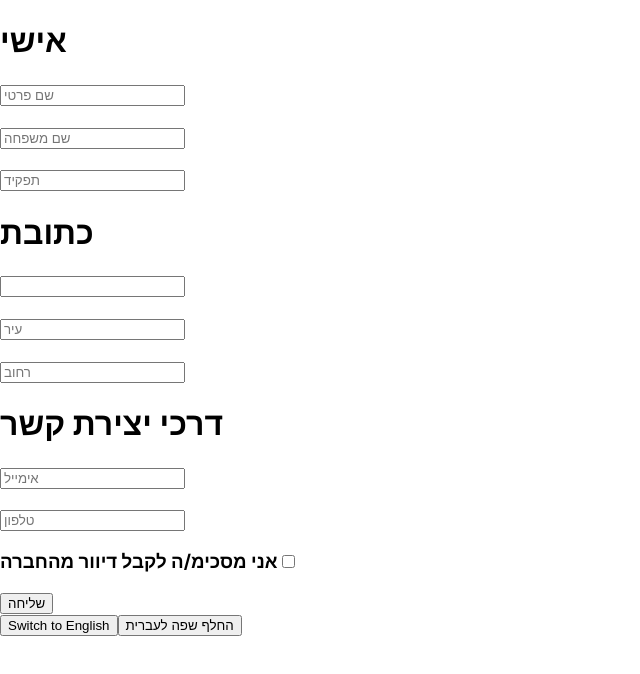
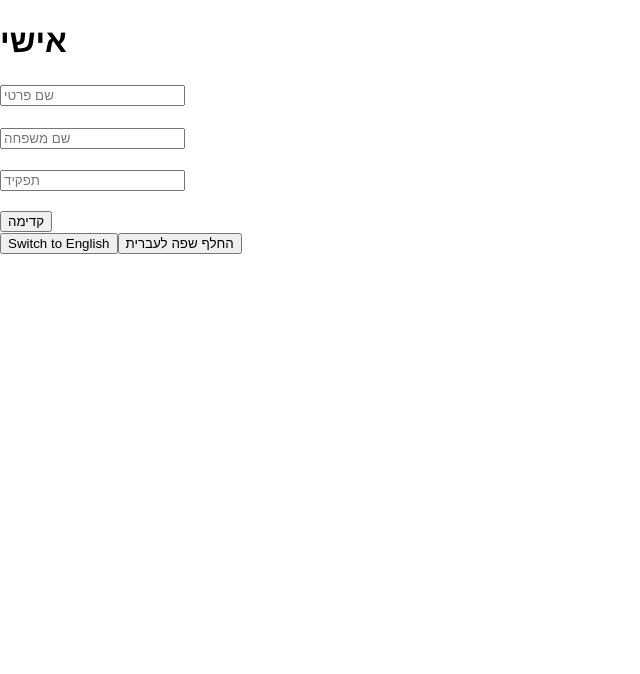
Before and after one commit to davidbu5/user-form-app, a React app: page / in a window 1280 px wide. Both pictures are taken after a click on the button "החלף שפה לעברית". Shown: the top 674 px of the page, without its empty margins (0-640 px from the left). Built offline with nearby package versions, Linux system fonts and the light colour scheme.

Commit message:
next, back

```diff
--- a/src/common/i18/en.ts
+++ b/src/common/i18/en.ts
@@ -19,5 +19,6 @@ export const EnglishStringsRepo: IStringsRepo = {
     back: "Back",
     next: "Next",
     submit: "Submit",
-    successMessage: "The form had been submitted successfully"
+    successMessage: "The form had been submitted successfully",
+    loadingForm: "Loading form..."
 }
--- a/src/common/i18/he.ts
+++ b/src/common/i18/he.ts
@@ -19,5 +19,6 @@ export const HebrewStringsRepo: IStringsRepo = {
     back: "אחורה",
     next: "קדימה",
     submit: "שליחה",
-    successMessage: "הטופס התקבל בהצלחה"
+    successMessage: "הטופס התקבל בהצלחה",
+    loadingForm: "טוען את הטופס..."
 }
--- a/src/common/interfaces/IStringsRepo.ts
+++ b/src/common/interfaces/IStringsRepo.ts
@@ -18,4 +18,5 @@ export interface IStringsRepo {
     next: string;
     submit: string;
     successMessage: string;
+    loadingForm: string;
 }
--- a/src/components/form.tsx
+++ b/src/components/form.tsx
@@ -6,24 +6,35 @@ import { ObservedLanguageStore } from '../common/stores/LanguageStore';
 import { Button } from './Button';
 import { LanguageSwitch } from './LagnuageSwitch';
 
-export interface FormProps { store: ObservableFormStore, langStore: ObservedLanguageStore }
-export interface FormState { currSectionIndex: number }
+export interface IFormProps { store: ObservableFormStore, langStore: ObservedLanguageStore }
+export interface IFormState { currSectionIndex: number }
 
 @observer
-export class Form extends React.Component<FormProps> {
+export class Form extends React.Component<IFormProps, IFormState> {
 
-    constructor(props: FormProps) {
+    constructor(props: IFormProps) {
         super(props);
 
         this.state = { currSectionIndex: 0 };
     }
 
-    onNextSectionClicked = () => {
-
+    getCurrSectionComponent = () => {
+        if (this.props.store && this.props.store.sections && this.props.store.sections.length > 0) {
+            const currSection = this.props.store.sections[this.state.currSectionIndex];
+            return <FormSection section={currSection} langStore={this.props.langStore} key={currSection.placeholderStringName} />;
+        } else {
+            return ""
+        }
     }
 
-    onPreviousSectionClicked = () => {
+    onContinueToNextSection = () => {
+        const newSectionIndex = this.state.currSectionIndex + 1;
+        this.setState({currSectionIndex: newSectionIndex})
+    }
 
+    onReturnToPrevSection = () => {
+        const newSectionIndex = this.state.currSectionIndex - 1;
+        this.setState({currSectionIndex: newSectionIndex})
     }
 
     onSubmit = () => {
@@ -31,12 +42,26 @@ export class Form extends React.Component<FormProps> {
     }
 
     render() {
-        return <div>{
-            this.props.store ?
-                this.props.store.sections.map(section => <FormSection section={section} langStore={this.props.langStore} key={section.placeholderStringName} />) :
-                ""
+        if (!this.props.store || !this.props.store.sections || !this.props.store.sections.length) {
+            return <div>{this.props.langStore.getString("loadingForm")}</div>
         }
-            <Button text={this.props.langStore.getString("submit")} onButtonClick={this.onSubmit}></Button>
+        return <div>
+            {this.getCurrSectionComponent()}
+            {
+                this.state.currSectionIndex > 0 ?
+                    <Button text={this.props.langStore.getString("back")} onButtonClick={this.onReturnToPrevSection}></Button> :
+                    ""
+            }
+            {
+                this.state.currSectionIndex < this.props.store.sections.length - 1 ?
+                    <Button text={this.props.langStore.getString("next")} onButtonClick={this.onContinueToNextSection}></Button> :
+                    ""
+            }
+            {
+                this.state.currSectionIndex === this.props.store.sections.length - 1 ?
+                    <Button text={this.props.langStore.getString("submit")} onButtonClick={this.onSubmit}></Button> :
+                    ""
+            }
             <LanguageSwitch langStore={this.props.langStore} />
         </div>;
     }
```
